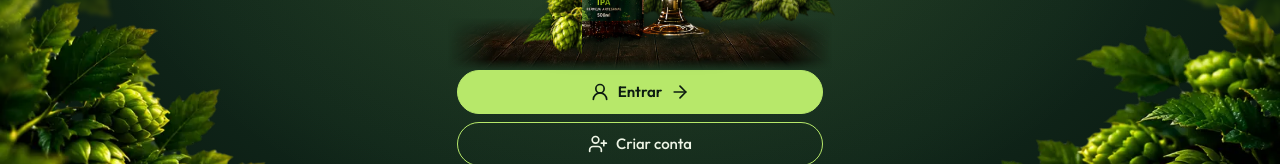
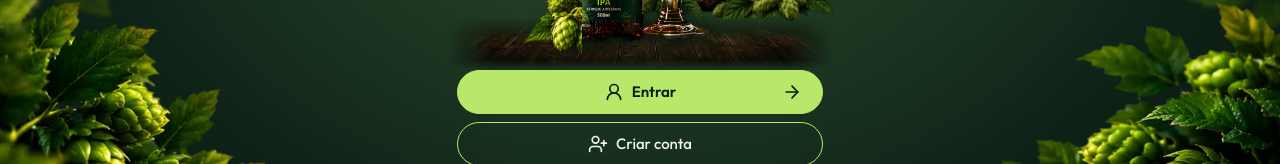
Before and after one commit to DiegoLCirqueira/Leguel-Beer, a Next.js app in the folder apps/web/: page /boas-vindas in a window 1280 px wide. Shown: the part 490-654 px from the top of the page. Built offline with nearby package versions, Linux system fonts and the light colour scheme.

Commit message:
:ok_hand: style(web): prende a seta de Entrar à direita do botão

```diff
--- a/apps/web/src/components/welcome/welcome-actions.tsx
+++ b/apps/web/src/components/welcome/welcome-actions.tsx
@@ -41,11 +41,14 @@ export function WelcomeActions() {
     <div className="flex w-full shrink-0 flex-col items-center gap-2">
       <Link
         href={`/entrar?manter-conectado=${keepConnected ? 1 : 0}`}
-        className={cn(buttonVariants({ variant: "primary" }), "w-[88%] text-[15px]")}
+        className={cn(buttonVariants({ variant: "primary" }), "relative w-[88%] text-[15px]")}
       >
         <UserRound aria-hidden="true" className="size-5" />
         Entrar
-        <ArrowRight aria-hidden="true" className="size-5" />
+        <ArrowRight
+          aria-hidden="true"
+          className="absolute right-5 top-1/2 size-5 -translate-y-1/2"
+        />
       </Link>
       <Link
         href="/criar-conta"
```
